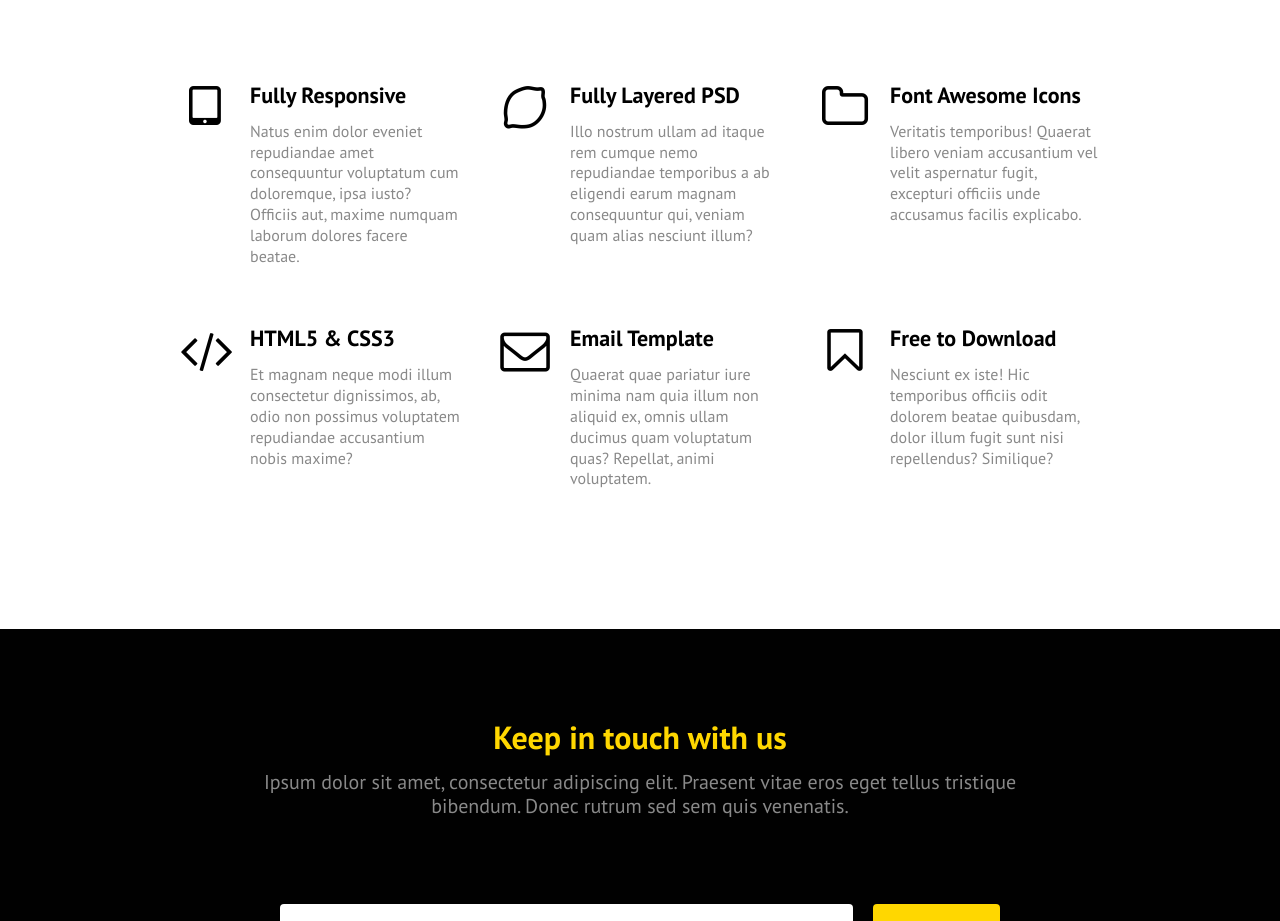
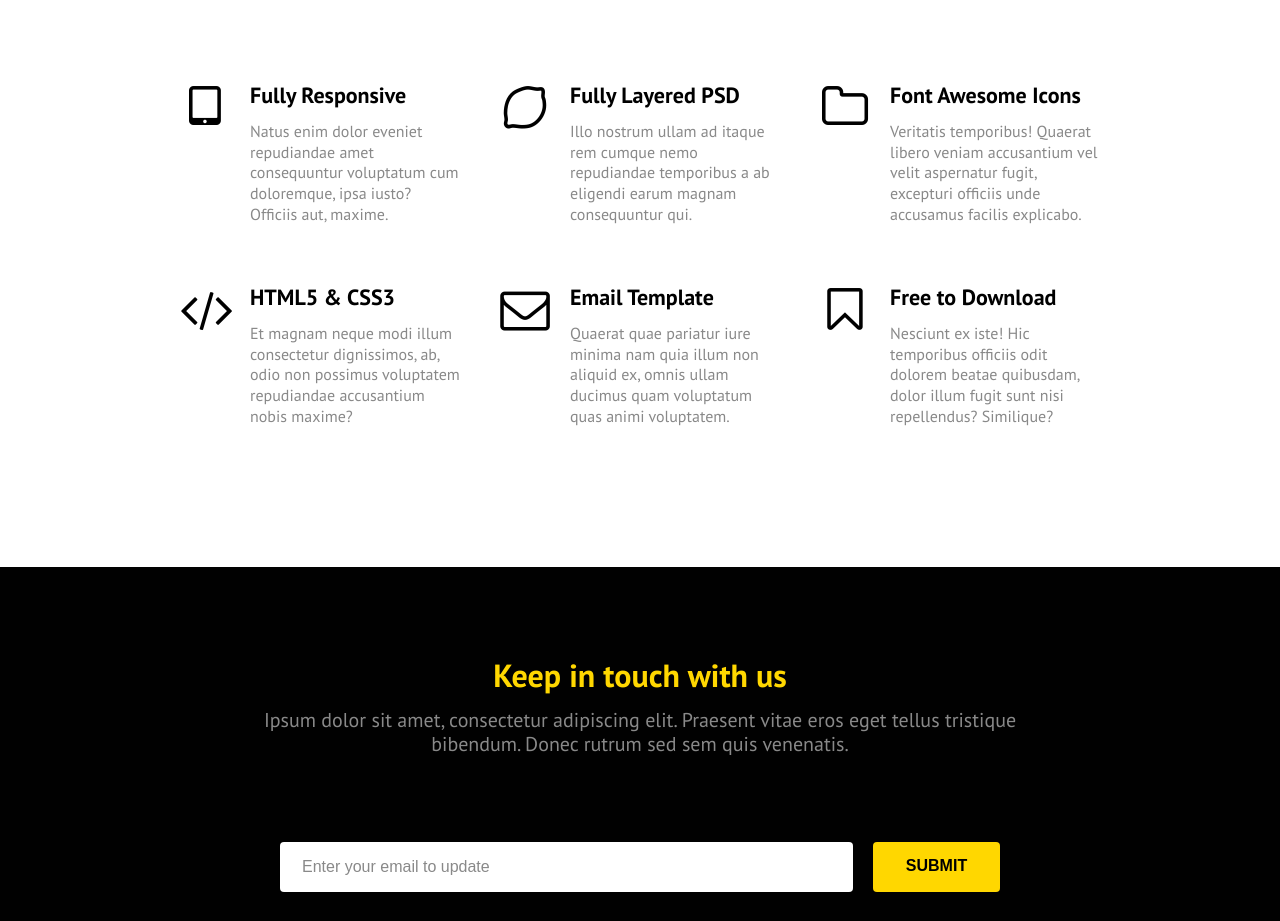
Before and after one commit to kulemichev/tinyone-init-project-kulemichev-28.05.2022, a website: page index.html in a window 1280 px wide. Shown: the part 955-1876 px from the top of the page. Drawn offline with Linux system fonts and the light colour scheme.

Commit message:
I made some texts shorter

```diff
--- a/index.html
+++ b/index.html
@@ -99,13 +99,13 @@
         <article class="feature">
           <h3 class="feature__title">Fully Responsive</h3>
           <p class="feature__description">Natus enim dolor eveniet repudiandae amet consequuntur voluptatum cum
-            doloremque, ipsa iusto? Officiis aut, maxime numquam laborum dolores facere beatae.</p>
+            doloremque, ipsa iusto? Officiis aut, maxime.</p>
           <div class="feature__icon"><i class="fa fa-tablet"></i></div>
         </article>
         <article class="feature">
           <h3 class="feature__title">Fully Layered PSD</h3>
           <p class="feature__description">Illo nostrum ullam ad itaque rem cumque nemo repudiandae temporibus a ab
-            eligendi earum magnam consequuntur qui, veniam quam alias nesciunt illum?</p>
+            eligendi earum magnam consequuntur qui.</p>
           <div class="feature__icon"><i class="fa fa-lemon-o"></i></div>
         </article>
         <article class="feature">
@@ -123,7 +123,7 @@
         <article class="feature">
           <h3 class="feature__title">Email Template</h3>
           <p class="feature__description">Quaerat quae pariatur iure minima nam quia illum non aliquid ex, omnis ullam
-            ducimus quam voluptatum quas? Repellat, animi voluptatem.</p>
+            ducimus quam voluptatum quas animi voluptatem.</p>
           <div class="feature__icon"><i class="fa fa-envelope-o"></i></div>
         </article>
         <article class="feature">
```
